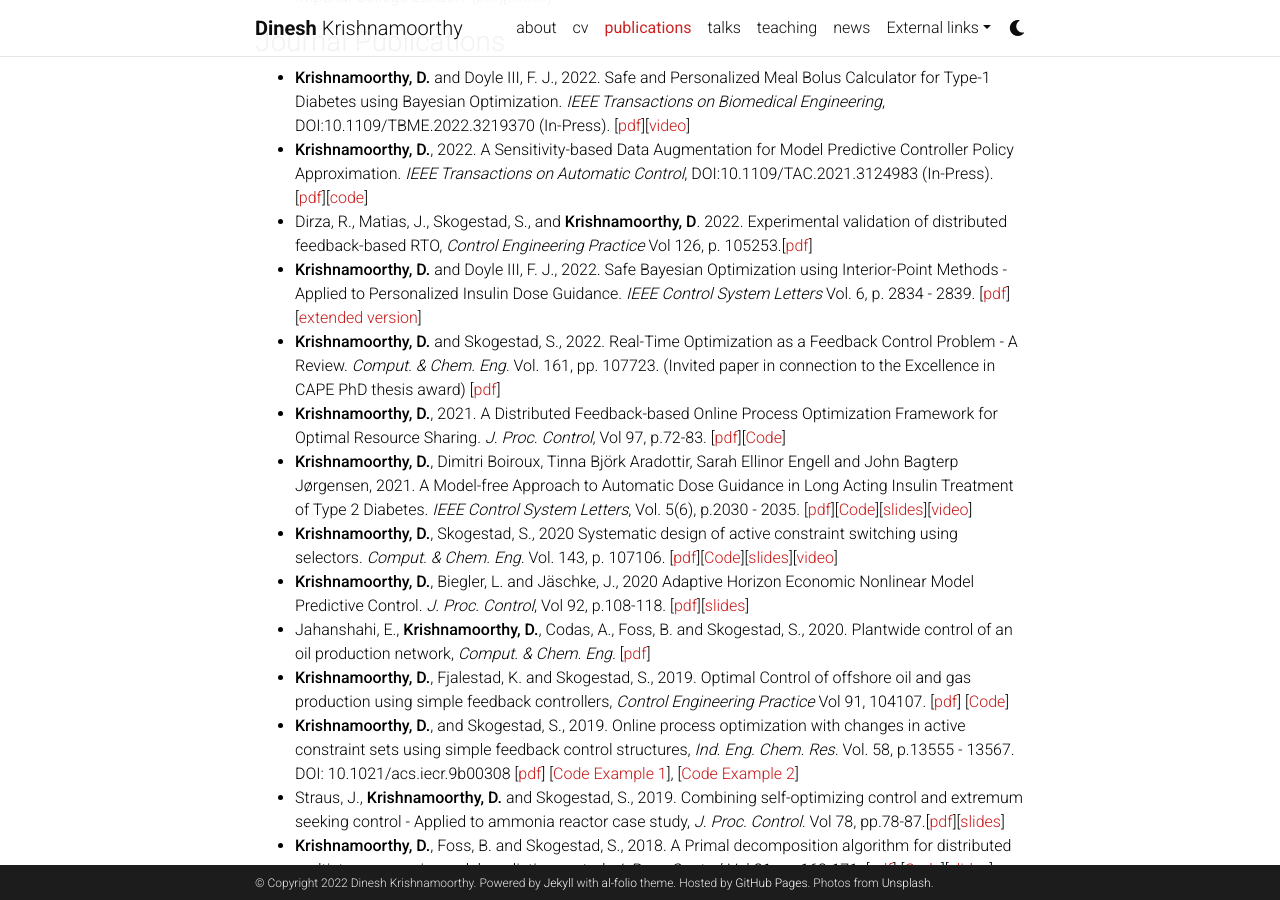
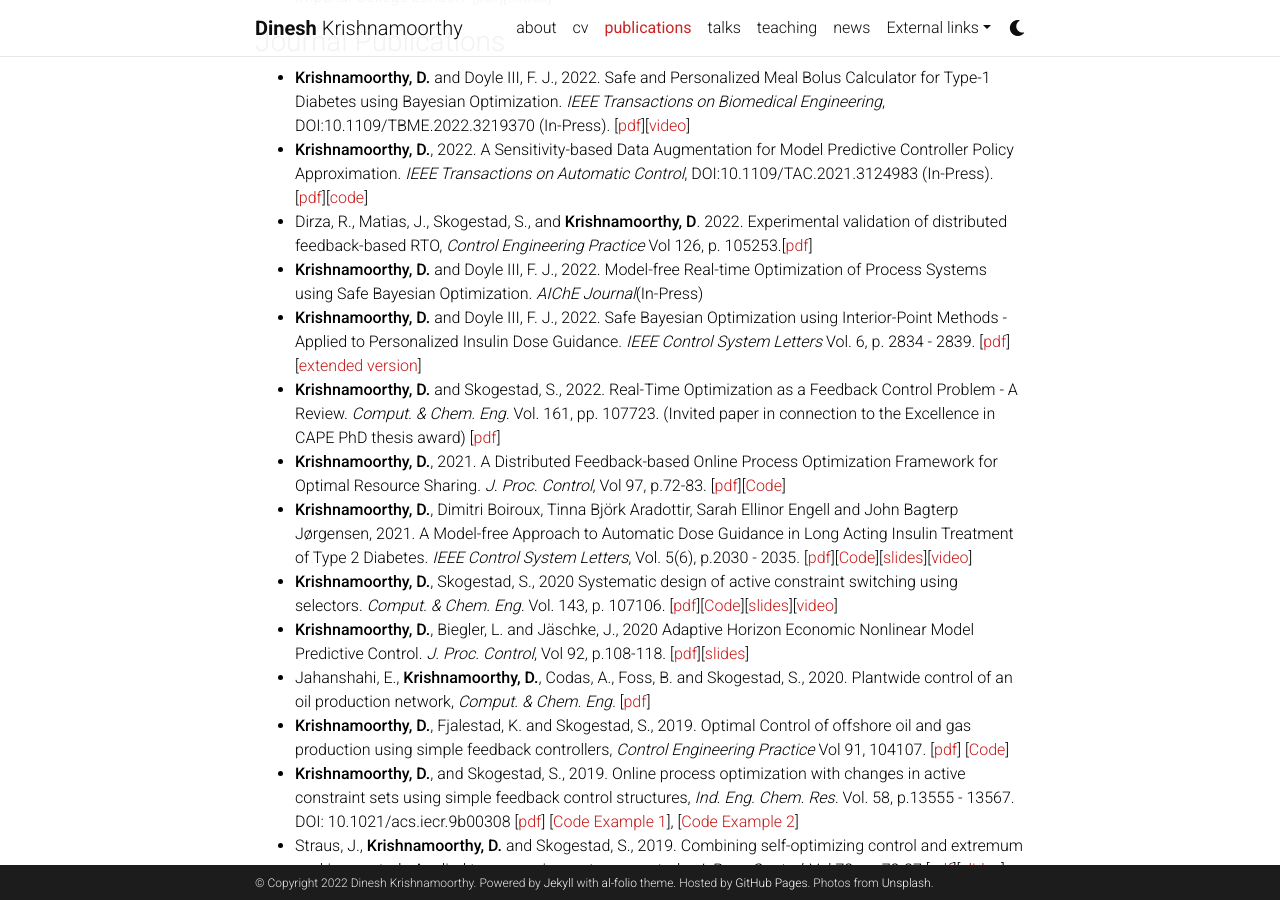
Before and after one commit to dinesh-krishnamoorthy/dinesh-krishnamoorthy.github.io, a Jekyll site: the page built from _pages/publications.md, in a window 1280 px wide and 900 px high, scrolled down 313 px. Built offline with Jekyll 4.4.1, drawn with Linux system fonts in a browser that asks for light colours; comment, search, counter and statistics services are not loaded; a style sheet for code colours, icons or effects is not loaded.

Commit message:
Update publications.md

```diff
--- a/_pages/publications.md
+++ b/_pages/publications.md
@@ -19,6 +19,7 @@ nav_order: 2
 * **Krishnamoorthy, D.** and Doyle III, F. J., 2022.  Safe and Personalized Meal Bolus Calculator for Type-1 Diabetes using Bayesian Optimization. _IEEE Transactions on Biomedical Engineering_, DOI:10.1109/TBME.2022.3219370 (In-Press). [[pdf](https://www.dropbox.com/s/zjmp8uzozj3lqsl/main_BolusCalculator.pdf?dl=0)][[video](https://youtu.be/VMV64__1I8A)]
 * **Krishnamoorthy, D.**, 2022. A Sensitivity-based Data Augmentation for Model Predictive Controller Policy Approximation. _IEEE Transactions on Automatic Control_, DOI:10.1109/TAC.2021.3124983 (In-Press). [[pdf](https://arxiv.org/pdf/2009.07398.pdf)][[code](https://github.com/dinesh-krishnamoorthy/Sensitivity-DataAugmentation)]
 * Dirza, R., Matias, J., Skogestad, S., and **Krishnamoorthy, D**. 2022. Experimental validation of distributed feedback-based RTO, _Control Engineering Practice_ Vol 126, p. 105253.[[pdf](https://www.dropbox.com/s/z9xmgslsw6jic22/DFRTO_ExperimentalValidation.pdf?dl=0)]
+* **Krishnamoorthy, D.** and Doyle III, F. J., 2022. Model-free Real-time Optimization of Process Systems using Safe Bayesian Optimization. _AIChE Journal_(In-Press)
 * **Krishnamoorthy, D.** and Doyle III, F. J., 2022. Safe Bayesian Optimization using Interior-Point Methods - Applied to Personalized Insulin Dose Guidance. _IEEE Control System Letters_ Vol. 6, p. 2834 - 2839. [[pdf](https://arxiv.org/pdf/2205.02327.pdf)][[extended version](https://arxiv.org/abs/2205.02327)]
 * **Krishnamoorthy, D.** and Skogestad, S., 2022. Real-Time Optimization as a Feedback Control Problem - A Review. _Comput. & Chem. Eng._ Vol. 161, pp. 107723. (Invited  paper in connection to the Excellence in CAPE PhD thesis award) [[pdf](https://www.sciencedirect.com/science/article/pii/S0098135422000655?via%3Dihub)]
 * **Krishnamoorthy, D.**, 2021. A Distributed Feedback-based Online Process Optimization Framework for Optimal Resource Sharing. _J. Proc. Control_, Vol 97, p.72-83. [[pdf](https://reader.elsevier.com/reader/sd/pii/S0959152420303218?token=BF7B06C2202309BCC59F67FDE8D249ABC56702E414F6BFE3866AA54EC9898B9C4C2351EA41E83D2E7B842E3ABE7046F8&originRegion=eu-west-1&originCreation=20220710182634)][[Code](https://github.com/dinesh-krishnamoorthy/Industrial-Symbiosis/tree/master/Feedback_DistRTO_AL)]
```
